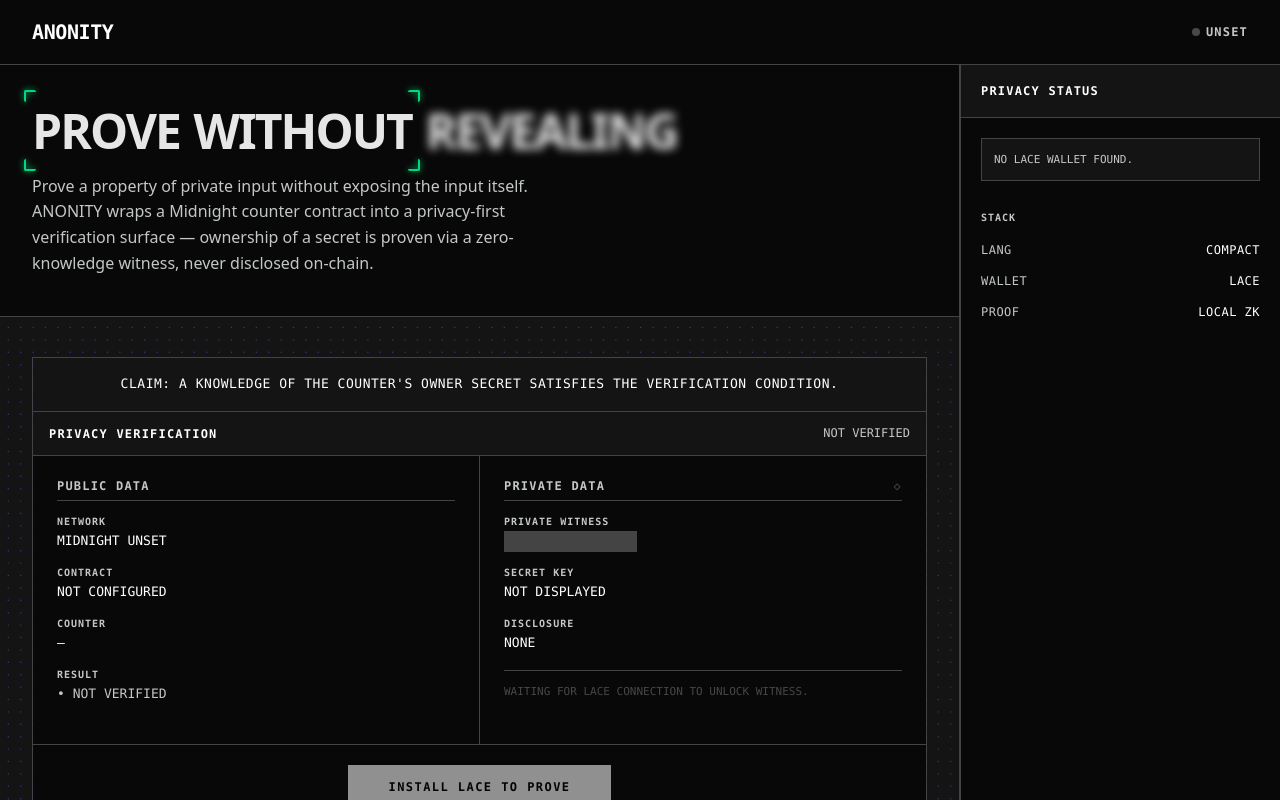
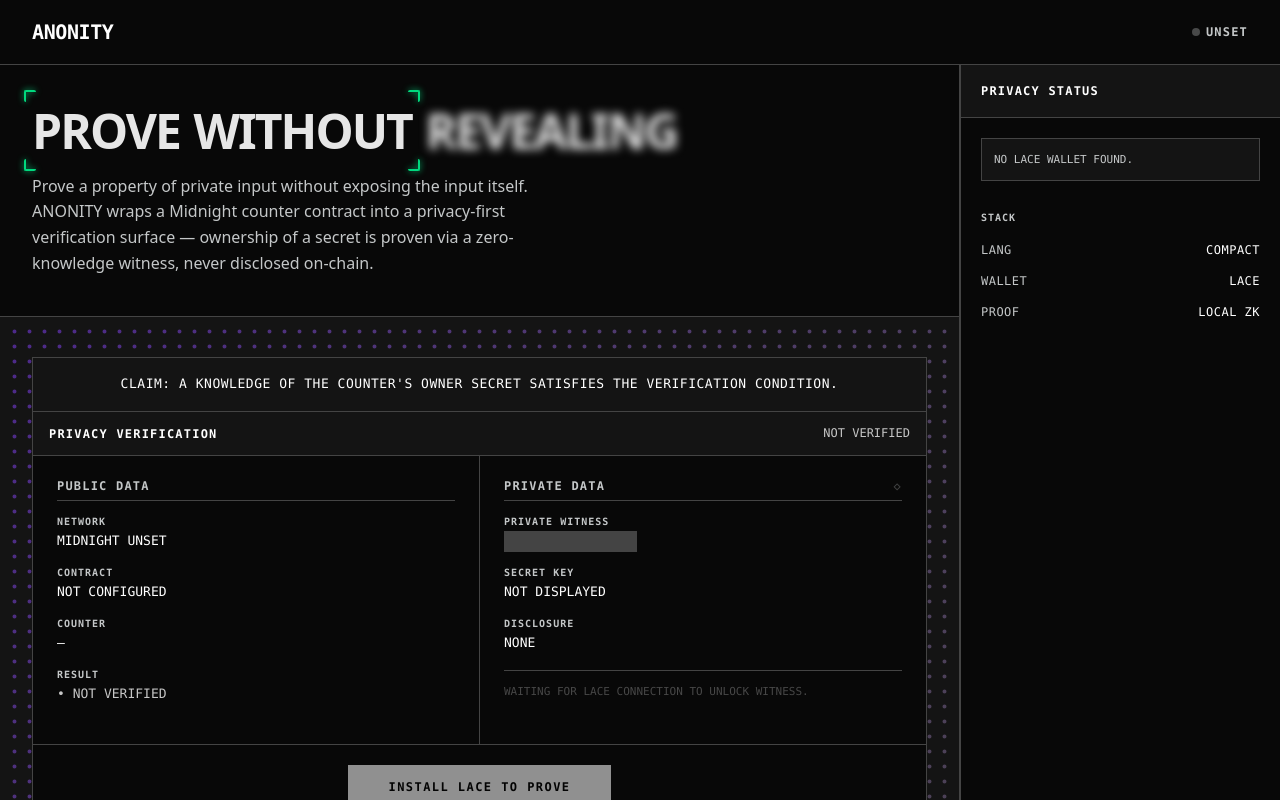
Before and after one commit to ayaan-there/Anonity, a React (Vite) app: page / in a window 1280 px wide. Shown: the top 800 px of the page. Built offline with nearby package versions, Linux system fonts and the light colour scheme; no server answers; what @midnight-ntwrk/compact-runtime, @midnight-ntwrk/midnight-js-protocol would draw is missing.

Commit message:
update dotfield params; apply #045425 success color

```diff
--- a/src/components/CircuitCall.tsx
+++ b/src/components/CircuitCall.tsx
@@ -77,7 +77,7 @@ const CircuitCall: React.FC<CircuitCallProps> = ({
         ? 'VERIFIED'
         : 'READY';
 
-  const resultColor = result && !loading ? 'var(--color-primary)' : 'var(--color-secondary)';
+  const resultColor = result && !loading ? '#045425' : 'var(--color-secondary)';
 
   const actionLabel = isConnecting
     ? 'CONNECTING…'
@@ -145,13 +145,13 @@ const CircuitCall: React.FC<CircuitCallProps> = ({
         className="hero-pad"
       >
         <DotField
-          dotRadius={1.4}
+          dotRadius={4}
           dotSpacing={11}
-          cursorRadius={380}
-          bulgeStrength={48}
-          glowRadius={130}
-          gradientFrom="rgba(124, 58, 237, 0.55)"
-          gradientTo="rgba(96, 165, 250, 0.30)"
+          bulgeStrength={36}
+          glowRadius={160}
+          sparkle={false}
+          waveAmplitude={0}
+          glowColor="#180332"
         />
         <div
           style={{
```
